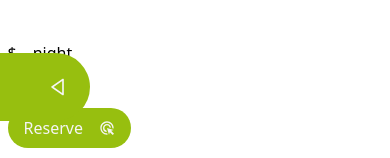
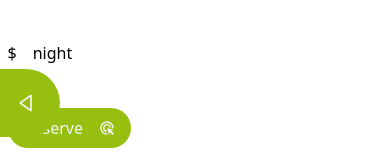
Before and after one commit to jmonto55/book-an-appointment-frontend, a React (Create React App) app: page /house in a window 390 px wide. Shown: the part 683-841 px from the top of the page. Built offline with nearby package versions, Linux system fonts and the light colour scheme.

Commit message:
Minor styles change to increase UX

```diff
--- a/src/components/ShowHouse.jsx
+++ b/src/components/ShowHouse.jsx
@@ -9,7 +9,7 @@ const ShowHouse = () => {
     <>
       <h2 className="mt-[70px] text-center font-black text-4xl">HOUSE DETAILS</h2>
       <div className="mx-auto xl:mt-[140px] mt-10 w-screen max-w-[1840px] flex flex-col items-center xl:flex-row justify-evenly">
-        <div className="bg-lime p-6 pl-12 w-[90px] rounded-r-full absolute bottom-10 left-0">
+        <div className="bg-lime p-6 pl-4 md:pl-12 rounded-r-full absolute bottom-6 md:bottom-10 left-0">
           <NavLink to="/">
             <BiLeftArrow size={20} className="cursor-pointer text-white-100" />
           </NavLink>
```
